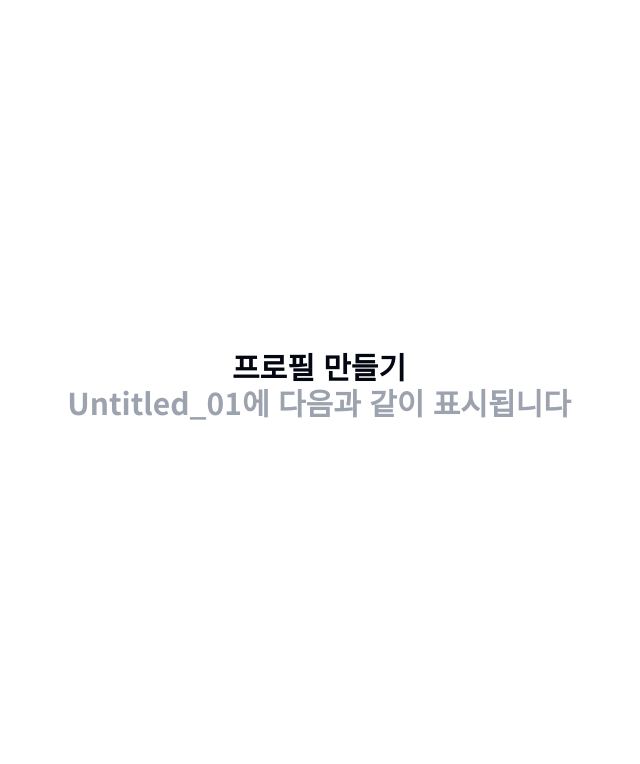
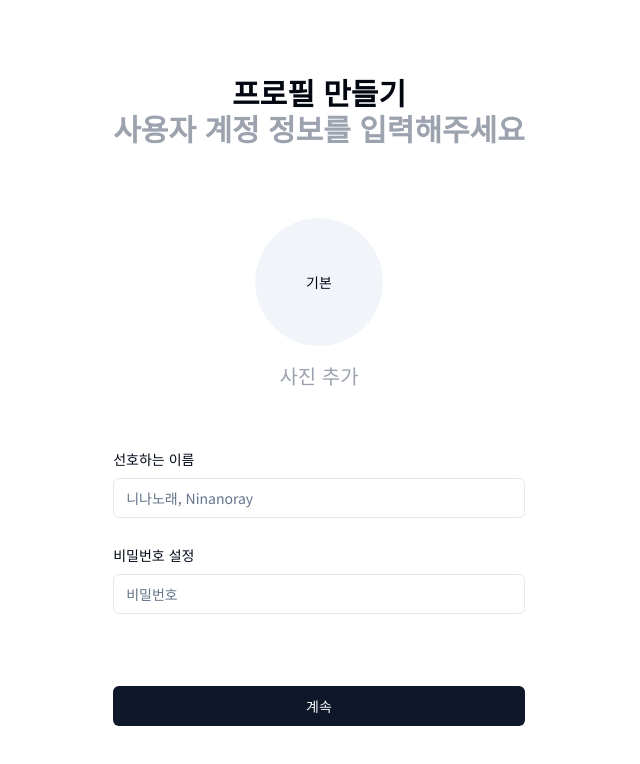
Before and after one commit to ninanoray/Untitled_01, a Next.js app: page /auth/signup in a window 1280 px wide. Shown: the top 764 px of the page, without its empty margins (321-961 px from the left). Built offline with nearby package versions, Linux system fonts and the light colour scheme.

Commit message:
feat: 회원가입 폼 구현
이미지 input 구현

```diff
--- a/src/components/auth/login/index.tsx
+++ b/src/components/auth/login/index.tsx
@@ -8,7 +8,7 @@ import LoginForm from "./loginForm";
 const Login = () => {
   return (
     <div className="screen flex-center flex-col">
-      <div className="flex-col">
+      <div className="flex-col whitespace-nowrap">
         <h1>상상하는 무엇이든 만들 수 있어요</h1>
         <h1 className="text-gray-400 mb-8">Untitled_01 계정에 로그인</h1>
         <Button variant="outline" className="w-full my-2">
--- a/src/components/auth/signup/index.tsx
+++ b/src/components/auth/signup/index.tsx
@@ -1,11 +1,15 @@
+"use client";
+
+import SignupForm from "./signupForm";
+
 const Signup = () => {
   return (
     <div className="screen flex-center flex-col">
-      <div className="flex-center flex-col">
+      <div className="flex-center flex-col whitespace-nowrap">
         <h1>프로필 만들기</h1>
-        <h1 className="text-gray-400 mb-8">
-          Untitled_01에 다음과 같이 표시됩니다
-        </h1>
+        <h1 className="text-gray-400 mb-8">사용자 계정 정보를 입력해주세요</h1>
+
+        <SignupForm />
       </div>
     </div>
   );
--- /dev/null
+++ b/src/components/auth/signup/signupForm.tsx
@@ -0,0 +1,123 @@
+import { zodResolver } from "@hookform/resolvers/zod";
+import { useRouter } from "next/navigation";
+import { ChangeEvent, useState } from "react";
+import { useForm } from "react-hook-form";
+import { z } from "zod";
+import { Avatar, AvatarFallback, AvatarImage } from "../../ui/avatar";
+import { Button } from "../../ui/button";
+import {
+  Form,
+  FormControl,
+  FormField,
+  FormItem,
+  FormLabel,
+  FormMessage,
+} from "../../ui/form";
+import { Input } from "../../ui/input";
+import { signupFormSchema } from "./signupFormSchema";
+
+const SignupForm = () => {
+  const [preview, setPreview] = useState("");
+
+  const router = useRouter();
+
+  const formSignup = useForm<z.infer<typeof signupFormSchema>>({
+    resolver: zodResolver(signupFormSchema),
+    defaultValues: {
+      name: "",
+      password: "",
+    },
+  });
+
+  function getImageData(event: ChangeEvent<HTMLInputElement>) {
+    // FileList is immutable, so we need to create a new one
+    const dataTransfer = new DataTransfer();
+
+    // Add newly uploaded images
+    Array.from(event.target.files!).forEach((image) =>
+      dataTransfer.items.add(image)
+    );
+
+    const files = dataTransfer.files;
+    const displayUrl = URL.createObjectURL(event.target.files![0]);
+
+    return { files, displayUrl };
+  }
+
+  function onSubmit(values: z.infer<typeof signupFormSchema>) {
+    console.log(values);
+    router.push("/");
+  }
+
+  return (
+    <>
+      <Form {...formSignup}>
+        <form
+          onSubmit={formSignup.handleSubmit(onSubmit)}
+          className="w-full flex flex-col gap-6"
+        >
+          <FormField
+            control={formSignup.control}
+            name="image"
+            render={({ field: { onChange, value, ...rest } }) => (
+              <FormItem className="mt-10 mb-8 flex-center flex-col">
+                <FormLabel className="flex-center flex-col gap-4 cursor-pointer">
+                  <Avatar className="size-32">
+                    <AvatarImage src={preview} />
+                    <AvatarFallback>기본</AvatarFallback>
+                  </Avatar>
+                  <p className="text-gray-400 text-xl">사진 추가</p>
+                </FormLabel>
+                <FormControl>
+                  <Input
+                    type="file"
+                    accept="image/*"
+                    className="hidden"
+                    onChange={(event) => {
+                      const { files, displayUrl } = getImageData(event);
+                      setPreview(displayUrl);
+                      onChange(files[0]);
+                    }}
+                    {...rest}
+                  />
+                </FormControl>
+                <FormMessage />
+              </FormItem>
+            )}
+          />
+          <FormField
+            control={formSignup.control}
+            name="name"
+            render={({ field }) => (
+              <FormItem>
+                <FormLabel>선호하는 이름</FormLabel>
+                <FormControl>
+                  <Input placeholder="니나노래, Ninanoray" {...field} />
+                </FormControl>
+                <FormMessage />
+              </FormItem>
+            )}
+          />
+          <FormField
+            control={formSignup.control}
+            name="password"
+            render={({ field }) => (
+              <FormItem>
+                <FormLabel>비밀번호 설정</FormLabel>
+                <FormControl>
+                  <Input placeholder="비밀번호" {...field} />
+                </FormControl>
+                <FormMessage />
+              </FormItem>
+            )}
+          />
+          <Button type="submit" className="w-full mt-12">
+            계속
+          </Button>
+        </form>
+      </Form>
+    </>
+  );
+};
+
+export default SignupForm;
--- /dev/null
+++ b/src/components/auth/signup/signupFormSchema.ts
@@ -0,0 +1,18 @@
+import { z } from "zod";
+
+const IMAGE_SIZE = 5;
+
+export const signupFormSchema = z.object({
+  name: z
+    .string()
+    .min(1, { message: "이름을 입력해주세요." })
+    .max(10, { message: "최대 10글자로 입력해주세요." }),
+  password: z.string().min(1, { message: "비밀번호를 입력해주세요." }),
+  image: z
+    .any()
+    .refine(
+      (file) => file?.size <= IMAGE_SIZE * 1000 * 1000,
+      `이미지 최대 사이즈는 ${IMAGE_SIZE}MB 입니다.`
+    )
+    .refine((file) => file?.type.includes("image/")),
+});
```
